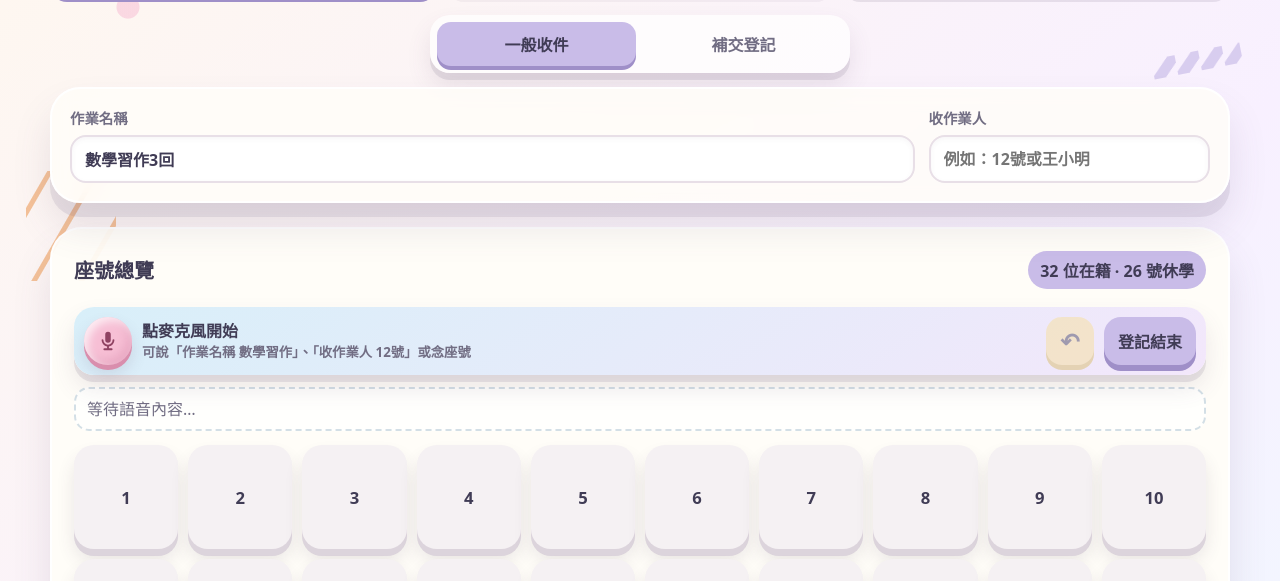
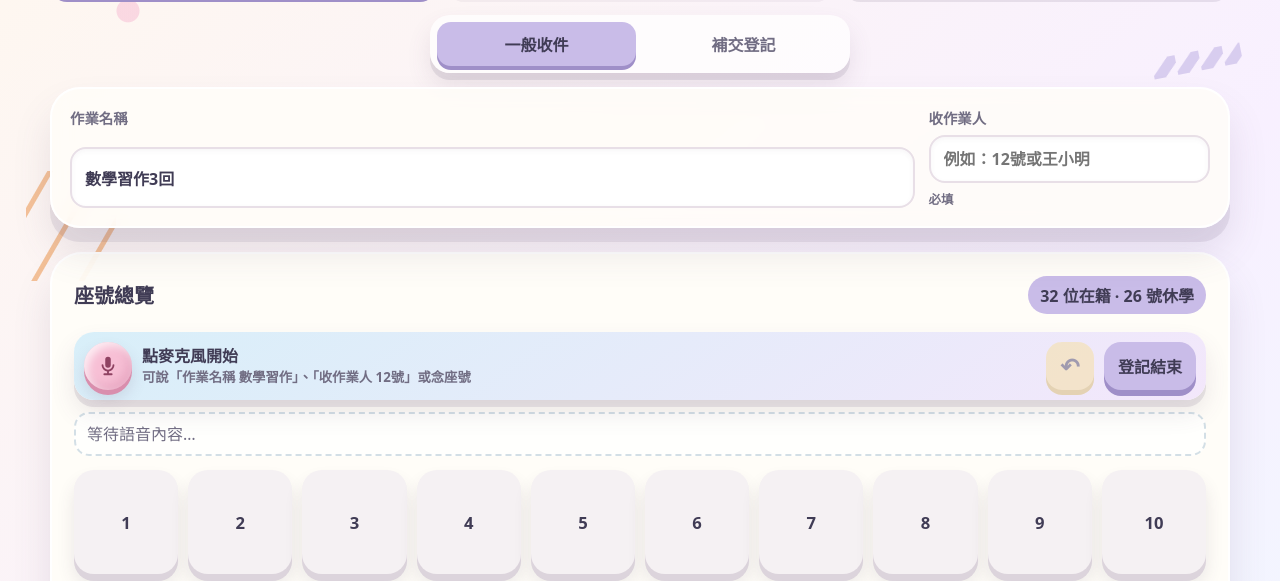
Before and after one commit to foever168-alt/homework-helper, a plain HTML site: page dist/index.html in a window 1280 px wide. Shown: the part 181-762 px from the top of the page. Drawn offline with Linux system fonts and the light colour scheme.

Commit message:
Require homework collector

```diff
--- a/dist/index.html
+++ b/dist/index.html
@@ -64,6 +64,7 @@
       background: rgba(255,253,248,.86); padding: 18px; border: 2px solid rgba(255,255,255,.92); border-radius: 30px; box-shadow: var(--shadow); margin-bottom: 24px; backdrop-filter: blur(10px);
     }
     .setup.late-setup { grid-template-columns: minmax(150px,.7fr) minmax(220px,1.2fr) minmax(180px,.8fr); }
+    .required-hint { color: var(--muted); font-size: .78rem; font-weight: 700; }
     .mode-switch { display: grid; grid-template-columns: 1fr 1fr; gap: 8px; width: min(420px,100%); margin: 0 auto 14px; padding: 7px; border-radius: 20px; background: rgba(255,255,255,.7); box-shadow: var(--soft-shadow); }
     .mode-switch button { min-height: 44px; border: 0; border-radius: 14px; background: transparent; color: var(--muted); font-weight: 900; cursor: pointer; }
     .mode-switch button[aria-pressed="true"] { background: var(--purple); color: var(--ink); box-shadow: 0 4px 0 #9f8fc8; }
@@ -186,7 +187,7 @@
     <section id="setupPanel" class="setup" aria-label="本次作業資料">
       <label id="originalDateField" hidden>原收件日期<input id="originalDate" type="date" autocomplete="off"></label>
       <label>作業名稱<input id="assignmentName" value="數學習作3回" maxlength="12" title="最多 12 個字" autocomplete="off"></label>
-      <label>收作業人<input id="collectorSeat" maxlength="20" placeholder="例如：12號或王小明" autocomplete="off"></label>
+      <label>收作業人<input id="collectorSeat" maxlength="20" placeholder="例如：12號或王小明" autocomplete="off" required aria-required="true"><small class="required-hint">必填</small></label>
     </section>
 
     <div class="app-grid">
```
